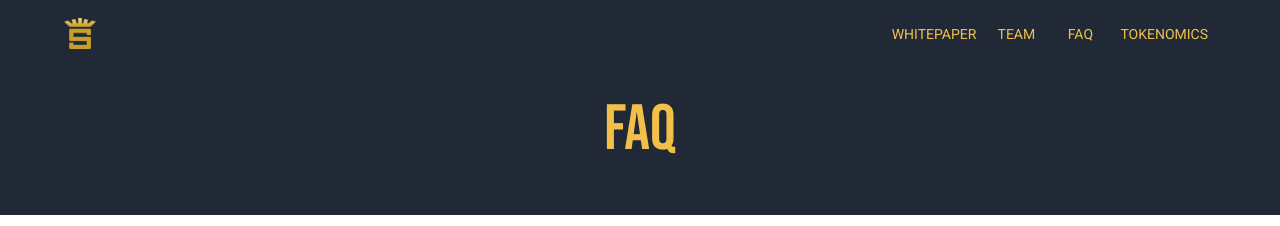
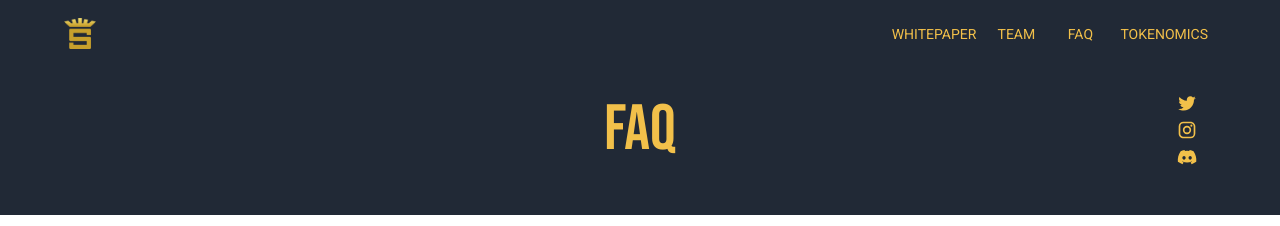
Before and after one commit to Joshuatanderson/shine-site-0, a Next.js app: page /faq in a window 1280 px wide. Shown: the top 226 px of the page. Built offline with nearby package versions, Linux system fonts and the light colour scheme.

Commit message:
feat: social buttons for title bar

```diff
--- a/components/TitleBar.tsx
+++ b/components/TitleBar.tsx
@@ -1,7 +1,16 @@
-import { Container, Grid, ScopedCssBaseline, Typography } from "@mui/material";
+import { Instagram, Twitter } from "@mui/icons-material";
+import {
+    Container,
+    Grid,
+    ScopedCssBaseline,
+    SvgIcon,
+    Typography,
+} from "@mui/material";
 import { ThemeProvider } from "@mui/private-theming";
 import React, { Children, Component } from "react";
+import { FaDiscord } from "react-icons/fa";
 import { darkTheme } from "../styles/theme";
+import Link from "./Link";
 
 interface TitleBarProps {
     title: string;
@@ -11,6 +20,12 @@ interface TitleBarProps {
 const classes = {
     title: {
         fontSize: "4rem",
+    },
+    icon: {
+        fontSize: 20,
+    },
+    discordIcon: {
+        fontSize: 22,
     },
 };
 
@@ -23,6 +38,31 @@ const TitleBar = ({ title, children }: TitleBarProps) => {
                         {title}
                     </Typography>
                 </Grid>
+                <Grid
+                    container
+                    item
+                    xs={1}
+                    flexDirection="column"
+                    sx={{ position: "absolute", right: 20 }}
+                >
+                    <Link
+                        target="_blank"
+                        href="https://twitter.com/ShineMine_io"
+                    >
+                        <Twitter sx={classes.icon} />
+                    </Link>
+                    <Link
+                        target="_blank"
+                        href="https://www.instagram.com/shinemine.io/"
+                    >
+                        <Instagram sx={classes.icon} />
+                    </Link>
+                    <Link target="_blank" href="https://discord.gg/exsBtmkpxh">
+                        <SvgIcon sx={classes.discordIcon}>
+                            <FaDiscord />
+                        </SvgIcon>
+                    </Link>
+                </Grid>
                 {children}
             </Grid>
         </Container>
```
